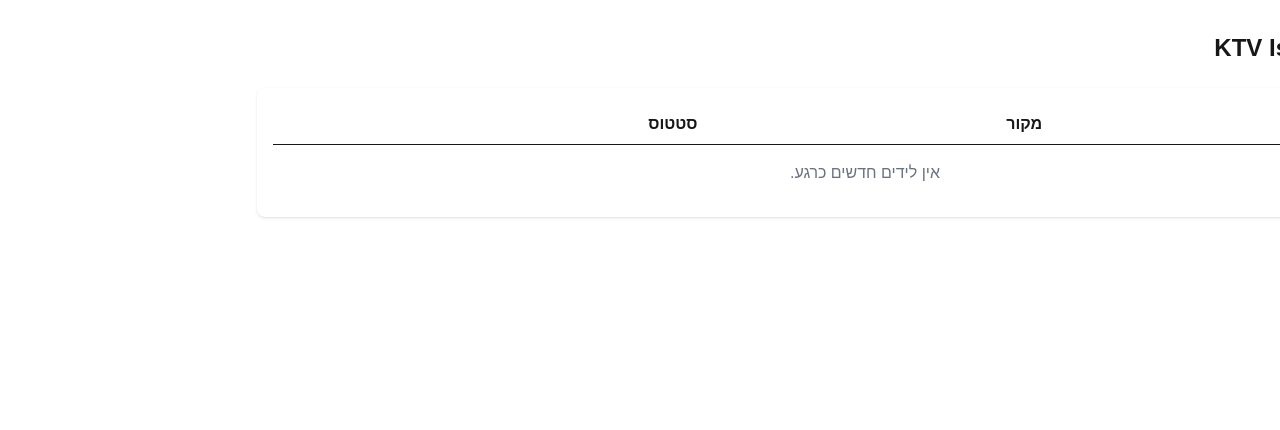
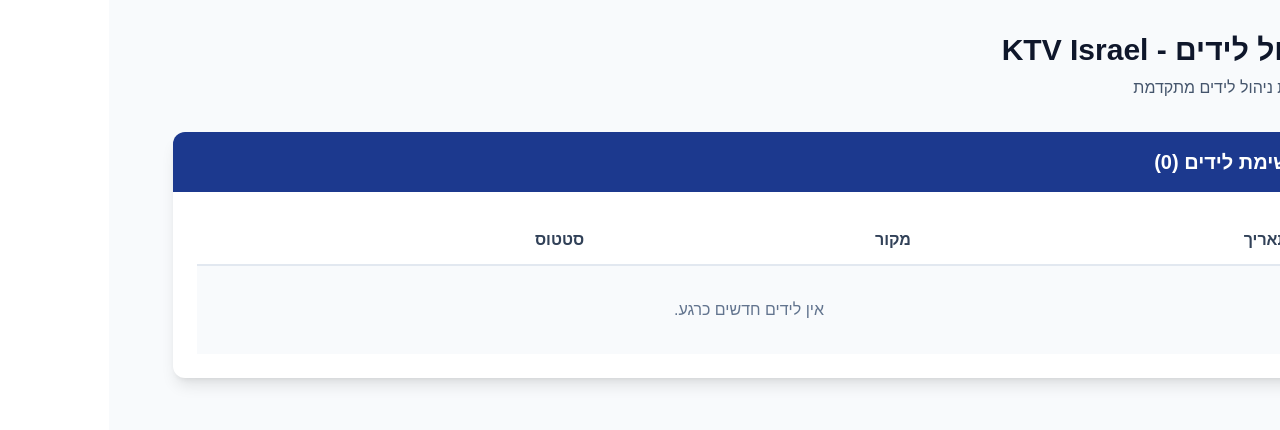
Before and after one commit to yuvalbh12/ktv-site, a Next.js app: page /admin in a window 1280 px wide. Shown: the top 430 px of the page. Built offline with nearby package versions, Linux system fonts and the light colour scheme.

Commit message:
fix: resolve SSR errors and finalize RTL admin dashboard

```diff
--- a/app/[city]/[service]/page.tsx
+++ b/app/[city]/[service]/page.tsx
@@ -1,16 +1,6 @@
 import { SERVICES, CITIES } from '../../../constants';
 import Link from 'next/link';
 
-
-  const handleWhatsAppClick = () => {
-    const leads = JSON.parse(localStorage.getItem("ktv_leads") || "[]");
-    const newLead = {
-      date: new Date().toLocaleString("he-IL"),
-      source: window.location.pathname,
-      status: "חדש - וואטסאפ"
-    };
-    localStorage.setItem("ktv_leads", JSON.stringify([newLead, ...leads]));
-  };
 export default async function LeadPage({ params }: { params: Promise<{ city: string, service: string }> }) {
   const { city: rawCity, service: rawService } = await params;
   const city = decodeURIComponent(rawCity);
@@ -19,6 +9,18 @@
   // כאן תוכלי להחליף למספר האמיתי שלו בעתיד
   const WHATSAPP_NUMBER = "972533707570";
   const message = encodeURIComponent(`היי KTV, הגעתי מהאתר. אני מעוניין ב${service} ב${city}. אפשר לקבל פרטים?`);
+
+  const handleWhatsAppClick = () => {
+    if (typeof window !== 'undefined') {
+      const leads = JSON.parse(localStorage.getItem("ktv_leads") || "[]");
+      const newLead = {
+        date: new Date().toLocaleString("he-IL"),
+        source: window.location.pathname,
+        status: "חדש - וואטסאפ"
+      };
+      localStorage.setItem("ktv_leads", JSON.stringify([newLead, ...leads]));
+    }
+  };
 
   return (
     <div className="min-h-screen bg-white text-right" dir="rtl">
@@ -54,6 +56,7 @@
 
         <a
           href={`https://wa.me/${WHATSAPP_NUMBER}?text=${message}`}
+          onClick={handleWhatsAppClick}
           className="block w-full bg-green-500 text-white text-center py-6 rounded-2xl text-2xl font-bold shadow-2xl hover:bg-green-600 transition-all hover:scale-[1.02] active:scale-95"
         >
           שלחו הודעה לתיאום ב{city}
--- a/app/admin/page.tsx
+++ b/app/admin/page.tsx
@@ -1,41 +1,69 @@
 'use client';
 import { useState, useEffect } from 'react';
 
+interface Lead {
+  date: string;
+  source: string;
+  status: string;
+}
+
 export default function AdminPage() {
-  const [leads, setLeads] = useState([]);
+  const [leads, setLeads] = useState<Lead[]>([]);
 
   // טעינה מהזכרון בטעינת הדף
   useEffect(() => {
+    if (typeof window !== 'undefined') {
       const saved = localStorage.getItem('ktv_leads');
       if (saved) setLeads(JSON.parse(saved));
+    }
   }, []);
 
   // שמירה בכל פעם שהרשימה משתנה
   useEffect(() => {
+    if (typeof window !== 'undefined') {
       localStorage.setItem('ktv_leads', JSON.stringify(leads));
+    }
   }, [leads]);
 
   return (
-    <div className="p-8" dir="rtl">
-      <h1 className="text-2xl font-bold mb-6">ניהול לידים - KTV Israel</h1>
-      <div className="bg-white shadow rounded-lg p-4">
+    <div className="min-h-screen bg-slate-50 p-8" dir="rtl">
+      <div className="max-w-6xl mx-auto">
+        <header className="mb-8">
+          <h1 className="text-3xl font-bold text-slate-900 mb-2">ניהול לידים - KTV Israel</h1>
+          <p className="text-slate-600">מערכת ניהול לידים מתקדמת</p>
+        </header>
+
+        <div className="bg-white shadow-lg rounded-xl overflow-hidden">
+          <div className="bg-blue-900 text-white px-6 py-4">
+            <h2 className="text-xl font-semibold">רשימת לידים ({leads.length})</h2>
+          </div>
+
+          <div className="p-6">
             <table className="w-full text-right border-collapse">
               <thead>
-            <tr className="border-b">
-              <th className="p-2">תאריך</th>
-              <th className="p-2">מקור</th>
-              <th className="p-2">סטטוס</th>
+                <tr className="border-b-2 border-slate-200">
+                  <th className="p-3 text-right font-semibold text-slate-700">תאריך</th>
+                  <th className="p-3 text-right font-semibold text-slate-700">מקור</th>
+                  <th className="p-3 text-right font-semibold text-slate-700">סטטוס</th>
                 </tr>
               </thead>
               <tbody>
                 {leads.length === 0 ? (
-              <tr><td colSpan={3} className="p-4 text-center text-gray-500">אין לידים חדשים כרגע.</td></tr>
+                  <tr>
+                    <td colSpan={3} className="p-8 text-center text-slate-500 bg-slate-50">
+                      אין לידים חדשים כרגע.
+                    </td>
+                  </tr>
                 ) : (
                   leads.map((lead, i) => (
-                <tr key={i} className="border-b">
-                  <td className="p-2">{lead.date}</td>
-                  <td className="p-2">{lead.source}</td>
-                  <td className="p-2">{lead.status}</td>
+                    <tr key={i} className="border-b border-slate-100 hover:bg-slate-50 transition-colors">
+                      <td className="p-3 text-slate-900">{lead.date}</td>
+                      <td className="p-3 text-slate-700">{lead.source}</td>
+                      <td className="p-3">
+                        <span className="inline-block px-3 py-1 bg-green-100 text-green-800 rounded-full text-sm font-medium">
+                          {lead.status}
+                        </span>
+                      </td>
                     </tr>
                   ))
                 )}
@@ -43,5 +71,7 @@
             </table>
           </div>
         </div>
+      </div>
+    </div>
   );
 }
```
Lines whose indentation alone changed are shown as unchanged.
